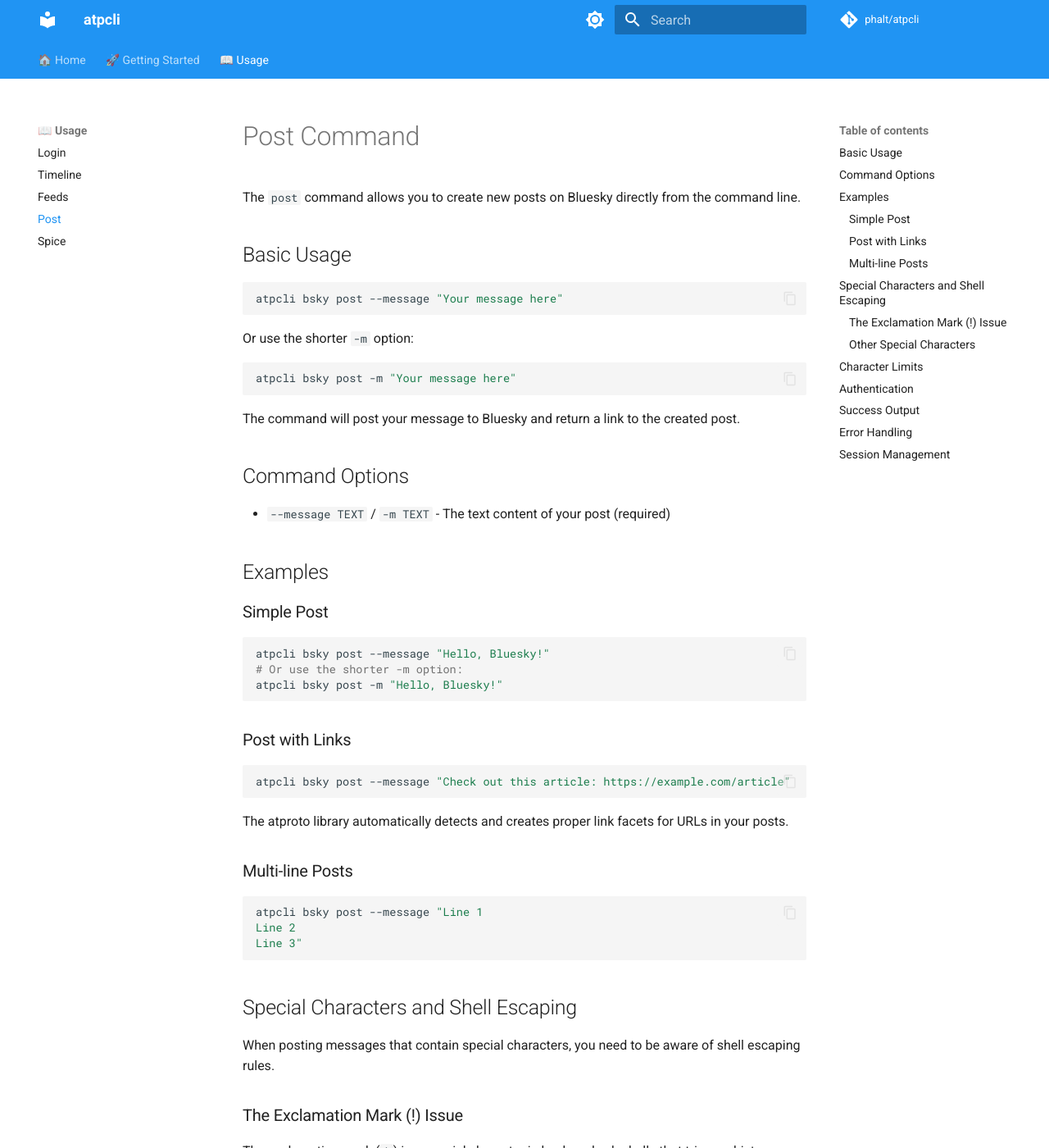
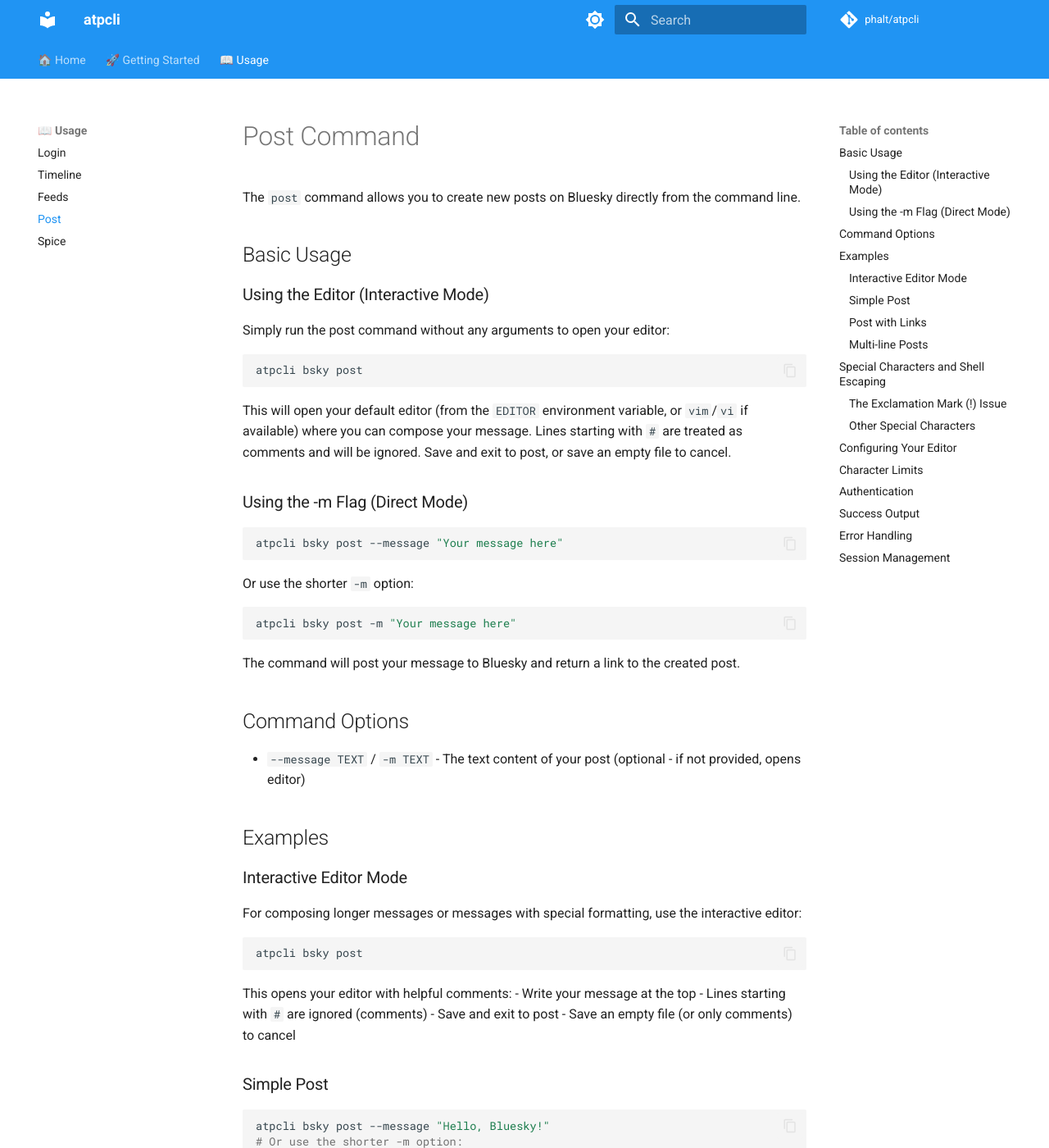
Before and after one commit to phalt/atpcli, an MkDocs documentation site: the page built from docs/usage-post.md, in a window 1280 px wide and 1400 px high. Shown: the whole window at 82% size. Built offline with MkDocs 1.6.1 and Material for MkDocs 9.7.7, drawn with Linux system fonts in a browser that asks for light colours; comment, search, counter and statistics services are not loaded; some of the changed text lies outside the part shown.

Commit message:
Update documentation for interactive editor mode
Co-authored-by: phalt <490685+phalt@users.noreply.github.com>

````diff
--- a/docs/usage-post.md
+++ b/docs/usage-post.md
@@ -3,6 +3,18 @@
 The `post` command allows you to create new posts on Bluesky directly from the command line.
 
 ## Basic Usage
+
+### Using the Editor (Interactive Mode)
+
+Simply run the post command without any arguments to open your editor:
+
+```bash
+atpcli bsky post
+```
+
+This will open your default editor (from the `EDITOR` environment variable, or `vim`/`vi` if available) where you can compose your message. Lines starting with `#` are treated as comments and will be ignored. Save and exit to post, or save an empty file to cancel.
+
+### Using the -m Flag (Direct Mode)
 
 ```bash
 atpcli bsky post --message "Your message here"
@@ -18,9 +30,23 @@ The command will post your message to Bluesky and return a link to the created p
 
 ## Command Options
 
-- `--message TEXT` / `-m TEXT` - The text content of your post (required)
+- `--message TEXT` / `-m TEXT` - The text content of your post (optional - if not provided, opens editor)
 
 ## Examples
+
+### Interactive Editor Mode
+
+For composing longer messages or messages with special formatting, use the interactive editor:
+
+```bash
+atpcli bsky post
+```
+
+This opens your editor with helpful comments:
+- Write your message at the top
+- Lines starting with `#` are ignored (comments)
+- Save and exit to post
+- Save an empty file (or only comments) to cancel
 
 ### Simple Post
 
@@ -93,6 +119,29 @@ Other characters that may need escaping in double quotes:
 atpcli bsky post --message 'My message with special characters: $ ! @ #'
 ```
 
+**Alternative:** Use the interactive editor mode to avoid shell escaping issues entirely:
+```bash
+atpcli bsky post
+# Your editor opens - type your message freely without worrying about shell escaping
+```
+
+## Configuring Your Editor
+
+By default, the command will use your editor in this order of preference:
+
+1. The `EDITOR` environment variable
+2. `vim` (if available)
+3. `vi` (if available)
+
+To set your preferred editor permanently, add this to your shell configuration file (`.bashrc`, `.zshrc`, etc.):
+
+```bash
+export EDITOR=nano      # Use nano
+export EDITOR=emacs     # Use emacs
+export EDITOR=code -w   # Use VS Code (wait for window to close)
+export EDITOR=vim       # Use vim (default if available)
+```
+
 ## Character Limits
 
 Bluesky posts have a character limit of 300 characters (grapheme clusters). The command will fail if your message exceeds this limit.
````
Also changed, not shown: README.md (+8 -2 lines).
